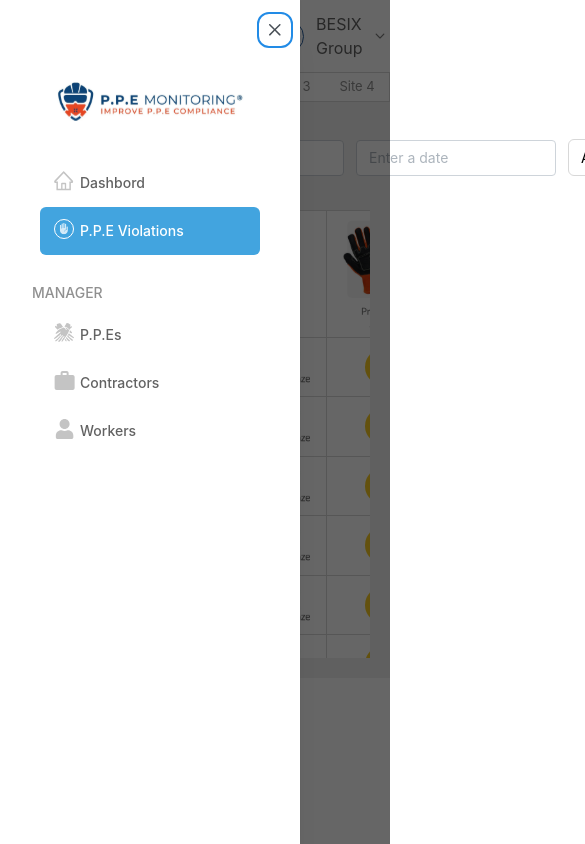
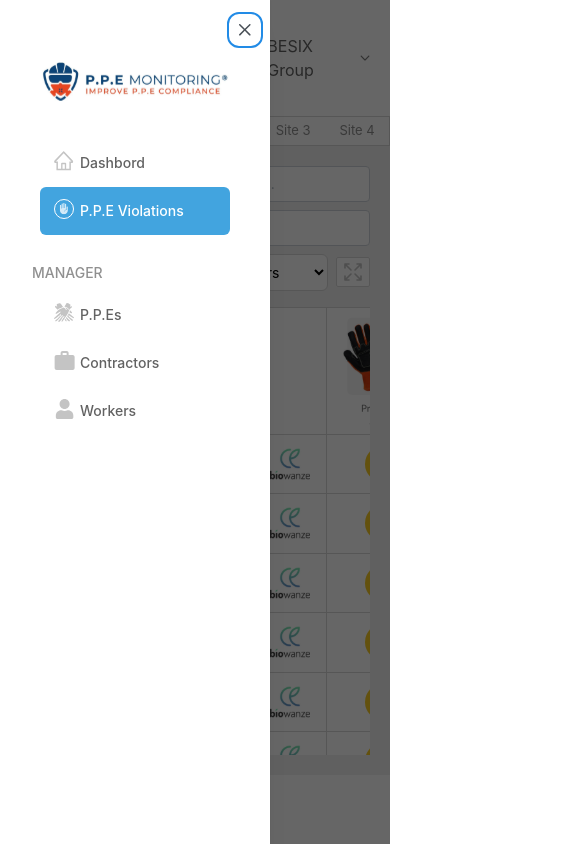
Before and after one commit to xarafeddine/ReactTest, a React (Vite) app: page / in a window 390 px wide. Both pictures are taken after a click on the picture 28 px from the left and 36 px from the top of the page. Shown: the top 844 px of the page, 585 px wide, since content can reach past the window. Built offline with nearby package versions, Linux system fonts and the light colour scheme.

Commit message:
Fix some responsiveness issues

```diff
--- /dev/null
+++ b/src/components/icons/MaxViewIcon.tsx
@@ -0,0 +1,29 @@
+export default function MaxViewIcon({ className }: { className?: string }) {
+  return (
+    <svg
+      className={className}
+      width="34"
+      height="30"
+      viewBox="0 0 34 30"
+      fill="none"
+      xmlns="http://www.w3.org/2000/svg"
+    >
+      <rect
+        x="0.5"
+        y="0.5"
+        width="33"
+        height="29"
+        rx="1.5"
+        fill="white"
+        stroke="#D8D8D8"
+      />
+      <path
+        d="M21 7H25V11M19 13L25 7M13 23H9V19M9 23L15 17M21 23H25V19M19 17L25 23M13 7H9V11M9 7L15 13"
+        stroke="#C4C4C4"
+        stroke-width="1.6"
+        stroke-linecap="round"
+        stroke-linejoin="round"
+      />
+    </svg>
+  );
+}
--- /dev/null
+++ b/src/components/ui/SitesControler.tsx
@@ -0,0 +1,28 @@
+const sites = ["All", "Site 1", "Site 2", "Site 3", "Site 4"];
+
+export default function SitesControler({
+  site,
+  setSite,
+}: {
+  site: number;
+  setSite: (site: number) => void;
+}) {
+  return (
+    <div className="border border-grayBorder text-[13px]">
+      <div className="flex flex-row text-grayFontLight">
+        <div className="bg-grayBgLight px-4 py-1">SITES</div>
+        {sites.map((item, idx) => (
+          <span
+            key={idx}
+            className={`cursor-pointer w-16 text-center py-1 hover:bg-blue-50 ${
+              idx === site ? "text-blueLight" : ""
+            }`}
+            onClick={() => setSite(idx)}
+          >
+            {item}
+          </span>
+        ))}
+      </div>
+    </div>
+  );
+}
--- a/src/components/violations/ViolationsTable.tsx
+++ b/src/components/violations/ViolationsTable.tsx
@@ -22,10 +22,16 @@ export default function ViolationsTable({
   return (
     <div className="overflow-x-auto w-full">
       <div className="overflow-y-auto h-[28rem] w-full">
-        <table className="min-w-full bg-white border-collapse border rounded-md border-grayBorder">
-          <ViolationsTableHeader columns={columns} setColumns={setColumns} />
-          <ViolationsTableBody data={bodyData} />
-        </table>
+        {bodyData.length === 0 ? (
+          <div className="flex justify-center items-center h-96 border border-grayBgLight">
+            No Data To Show
+          </div>
+        ) : (
+          <table className="min-w-full bg-white border-collapse border rounded-md border-grayBorder">
+            <ViolationsTableHeader columns={columns} setColumns={setColumns} />
+            <ViolationsTableBody data={bodyData} />
+          </table>
+        )}
       </div>
     </div>
   );
--- a/src/layouts/Header.tsx
+++ b/src/layouts/Header.tsx
@@ -27,9 +27,11 @@ export default function Header({
       </div>
 
       <div className="flex flex-row items-center gap-6">
-        <TextScalingIcon className="cursor-pointer w-8 h-8" />
-        <MoonIcon className="cursor-pointer w-5 h-5" />
-        <BellIcon className="cursor-pointer w-5 h-5" />
+        <div className="flex flex-col gap-y-1 sm:flex-row items-center gap-x-5">
+          <TextScalingIcon className="cursor-pointer w-8 h-8" />
+          <MoonIcon className="my-[3px] cursor-pointer w-5 h-5" />
+          <BellIcon className="my-[3px] cursor-pointer w-5 h-5" />
+        </div>
         <LanguagesDropdown />
         <ProfileDropdown />
       </div>
--- a/src/layouts/MainLayout.tsx
+++ b/src/layouts/MainLayout.tsx
@@ -25,8 +25,12 @@ const MainLayout = ({ children }: { children: ReactElement }) => {
   return (
     <div className="flex flex-row">
       {!isDesktop(width) && (
-        <Drawer size={300} opened={opened} onClose={close}>
-          <Sidebar isDesktop={isDesktop(width)} isSidebarOpen={true} toggleSidebar={toggleSidebar} />
+        <Drawer size={270} opened={opened} onClose={close}>
+          <Sidebar
+            isDesktop={isDesktop(width)}
+            isSidebarOpen={true}
+            toggleSidebar={toggleSidebar}
+          />
         </Drawer>
       )}
       {!isMobile(width) && (
--- a/src/layouts/Sidebar.tsx
+++ b/src/layouts/Sidebar.tsx
@@ -17,8 +17,8 @@ export default function Sidebar({
   const logo = isSidebarOpen ? ppeFullLogo : ppeLogo;
   return (
     <div
-      className={`flex shrink-0 flex-col h-full gap-y-5 py-5 ${
-        isDesktop ? "border border-grayBorder" : ""
+      className={`flex shrink-0 flex-col h-full gap-y-5 ${
+        isDesktop ? "border border-grayBorder py-5" : "p-0"
       }`}
     >
       <div className="flex flex-row justify-around gap-x-3 items-center px-5">
--- a/src/pages/Violations.tsx
+++ b/src/pages/Violations.tsx
@@ -6,6 +6,8 @@ import { useState, useEffect } from "react";
 import searchIcon from "@/assets/icons/searchIcon.svg";
 import DateRangeInput from "@/components/ui/DateRangeInput";
 import { isDateBetween } from "@/utils";
+import MaxViewIcon from "@/components/icons/MaxViewIcon";
+import SitesControler from "@/components/ui/SitesControler";
 
 export default function Violations() {
   const [search, setSearch] = useState("");
@@ -13,7 +15,6 @@ export default function Violations() {
     null
   );
   const [isLoading, setIsLoading] = useState(false);
-  const sites = ["All", "Site 1", "Site 2", "Site 3", "Site 4"];
   const [site, setSite] = useState(0);
   const [selctedContractor, setSelectedContractor] =
     useState("All Contractors");
@@ -45,26 +46,11 @@ export default function Violations() {
 
   return (
     <div className="flex flex-col">
-      <div className="border border-grayBorder text-[13px]">
-        <div className="flex flex-row text-grayFontLight">
-          <div className="bg-grayBgLight px-4 py-1">SITES</div>
-          {sites.map((item, idx) => (
-            <span
-              key={idx}
-              className={`cursor-pointer w-16 text-center py-1 hover:bg-blue-50 ${
-                idx === site ? "text-blueLight" : ""
-              }`}
-              onClick={() => setSite(idx)}
-            >
-              {item}
-            </span>
-          ))}
-        </div>
-      </div>
+      <SitesControler site={site} setSite={setSite} />
       <div className="bg-grayBgLight p-5 space-y-4 w-full h-full">
         <div className="flex flex-row justify-between items-center">
           <h1>P.P.E Violations Table</h1>
-          <div className="flex flex-row items-center gap-3">
+          <div className="flex flex-col items-end md:flex-row md:items-center gap-2">
             <Input
               placeholder="Search workers ..."
               w={"250px"}
@@ -75,6 +61,7 @@ export default function Violations() {
               onChange={(e) => setSearch(e.target.value)}
             />
             <DateRangeInput applyDateRange={setDateRange} />
+            <div className="flex flex-row items-center gap-2">
               <select
                 className="p-2 bg-white border border-grayBorder text-sm rounded-md w-40 gap-3"
                 value={selctedContractor}
@@ -84,6 +71,9 @@ export default function Violations() {
                 <option>Manager</option>
                 <option>Employee</option>
               </select>
+
+              <MaxViewIcon />
+            </div>
           </div>
         </div>
         {isLoading ? (
```
Lines whose indentation alone changed are shown as unchanged.
